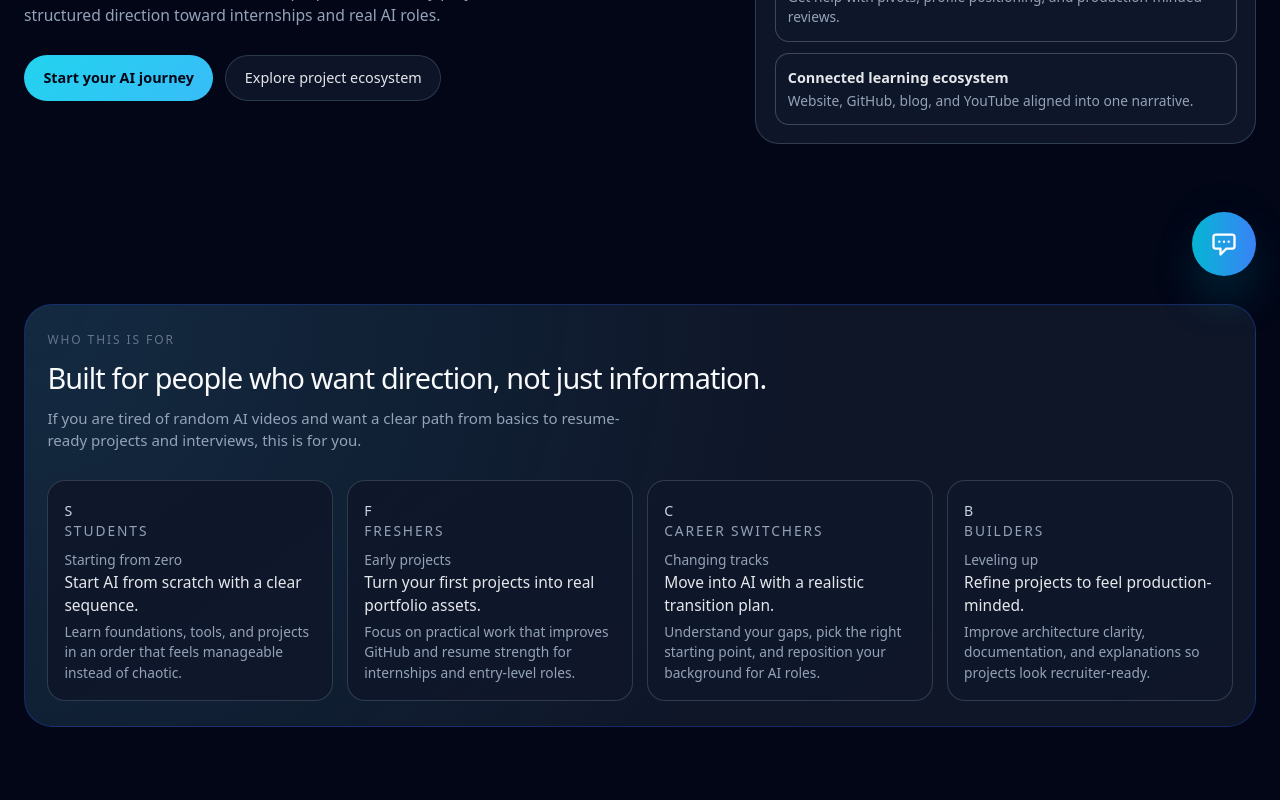
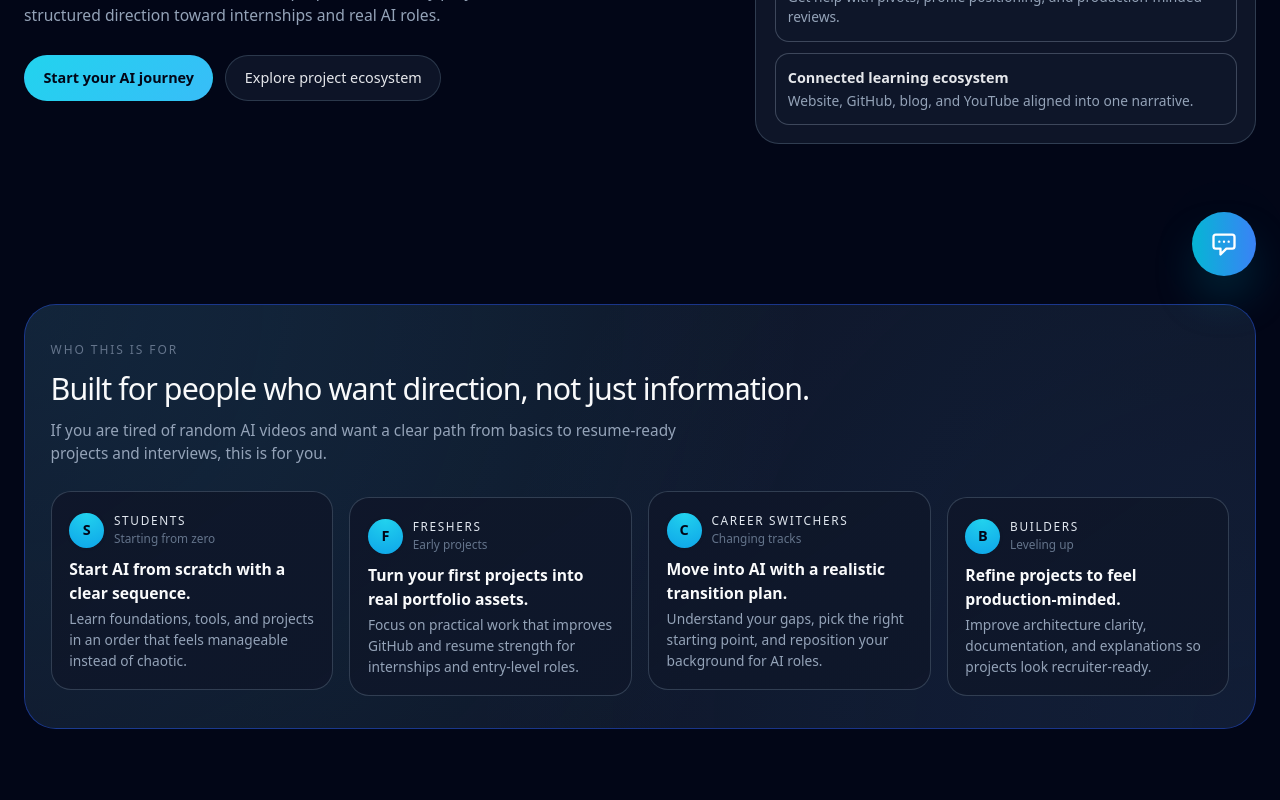
Before and after one commit to RzLetsCode/portfolio, a Next.js app: page /portfolio/ in a window 1280 px wide. Shown: the part 500-1300 px from the top of the page. Built offline with nearby package versions, Linux system fonts and the light colour scheme.

Commit message:
Refactor Audience styles for improved layout and design

```diff
--- a/components/Audience.module.css
+++ b/components/Audience.module.css
@@ -1,15 +1,32 @@
 .section {
+  position: relative;
   margin: 0;
-  padding: 1.6rem 1.4rem;
-  border-radius: 28px;
-  border: 1px solid rgba(30, 64, 175, 0.45);
+  padding: 2.2rem 1.6rem 2rem;
+  border-radius: 32px;
+  border: 1px solid rgba(30, 64, 175, 0.7);
   background:
-    radial-gradient(circle at top left, rgba(56, 189, 248, 0.12), transparent 60%),
+    radial-gradient(circle at top left, rgba(56, 189, 248, 0.16), transparent 60%),
+    radial-gradient(circle at bottom right, rgba(59, 130, 246, 0.12), transparent 60%),
     rgba(15, 23, 42, 0.96);
+  overflow: hidden;
+}
+
+.backGlow {
+  position: absolute;
+  inset: -40%;
+  background: radial-gradient(
+    circle at center,
+    rgba(15, 23, 42, 0),
+    rgba(15, 23, 42, 0.9)
+  );
+  pointer-events: none;
+  z-index: 0;
 }
 
 .sectionHead {
-  margin-bottom: 1.8rem;
+  position: relative;
+  z-index: 1;
+  margin-bottom: 2rem;
 }
 
 .sectionEyebrow {
@@ -21,77 +38,120 @@
 }
 
 .sectionTitle {
-  font-size: 1.8rem;
+  font-size: 1.9rem;
   letter-spacing: -0.03em;
-  margin-bottom: 0.45rem;
+  margin-bottom: 0.5rem;
   color: #f9fafb;
 }
 
 .sectionSub {
-  font-size: 0.94rem;
+  font-size: 0.96rem;
   color: #94a3b8;
-  max-width: 38rem;
+  max-width: 40rem;
 }
 
 .audienceGrid {
+  position: relative;
+  z-index: 1;
   display: grid;
   grid-template-columns: repeat(4, minmax(0, 1fr));
-  gap: 0.9rem;
+  gap: 1rem;
 }
+
+/* Cards */
 
 .audCard {
   position: relative;
-  padding: 1.15rem 1rem 1rem;
-  border-radius: 18px;
-  border: 1px solid rgba(51, 65, 85, 0.9);
+  padding: 1.25rem 1.1rem 1.1rem;
+  border-radius: 20px;
+  border: 1px solid rgba(51, 65, 85, 0.95);
   background: linear-gradient(
     145deg,
     rgba(15, 23, 42, 0.98),
-    rgba(15, 23, 42, 0.92)
+    rgba(15, 23, 42, 0.94)
   );
   font-size: 0.88rem;
   overflow: hidden;
   transition:
-    transform 180ms ease,
-    border-color 180ms ease,
-    box-shadow 180ms ease;
+    transform 200ms ease,
+    border-color 200ms ease,
+    box-shadow 200ms ease,
+    background 200ms ease;
+}
+
+.audCardRaised {
+  transform: translateY(-6px);
 }
 
 .audCard::before {
-  content: attr(data-initial);
+  content: '';
   position: absolute;
-  top: 0.9rem;
-  right: 1rem;
-  font-size: 2.4rem;
-  font-weight: 800;
-  color: rgba(15, 23, 42, 0.9);
-  pointer-events: none;
+  inset: -40%;
+  background: radial-gradient(
+    circle at top right,
+    rgba(34, 211, 238, 0.13),
+    transparent 60%
+  );
+  opacity: 0;
+  transition: opacity 200ms ease;
 }
 
 .audCard:hover {
-  transform: translateY(-3px);
+  transform: translateY(-4px);
   border-color: rgba(56, 189, 248, 0.7);
-  box-shadow: 0 20px 50px rgba(15, 23, 42, 0.9);
+  box-shadow: 0 22px 60px rgba(15, 23, 42, 0.9);
+}
+
+.audCard:hover::before {
+  opacity: 1;
+}
+
+.audTopRow {
+  display: flex;
+  align-items: center;
+  gap: 0.6rem;
+  margin-bottom: 0.65rem;
+}
+
+.audAvatar {
+  width: 2.2rem;
+  height: 2.2rem;
+  border-radius: 999px;
+  background: radial-gradient(circle at top, #22d3ee, #0ea5e9);
+  display: flex;
+  align-items: center;
+  justify-content: center;
+  color: #020617;
+  font-size: 0.9rem;
+  font-weight: 700;
+  box-shadow: 0 0 0 3px rgba(15, 23, 42, 0.9);
 }
 
 .audLabel {
-  font-size: 0.72rem;
+  font-size: 0.74rem;
   letter-spacing: 0.14em;
   text-transform: uppercase;
-  color: #22d3ee;
-  margin-bottom: 0.55rem;
+  color: #e2e8f0;
 }
 
-.audCard h3 {
-  font-size: 0.97rem;
-  margin-bottom: 0.25rem;
-  color: #e5e7eb;
+.audTag {
+  font-size: 0.74rem;
+  color: #64748b;
 }
 
-.audCard p {
+.audTitle {
+  font-size: 0.98rem;
+  font-weight: 600;
+  color: #f9fafb;
+  margin-bottom: 0.25rem;
+}
+
+.audDesc {
   color: #94a3b8;
   font-size: 0.86rem;
 }
+
+/* Responsive */
 
 @media (max-width: 980px) {
   .audienceGrid {
@@ -105,6 +165,6 @@
   }
 
   .section {
-    padding-inline: 1rem;
+    padding-inline: 1.1rem;
   }
 }
```
